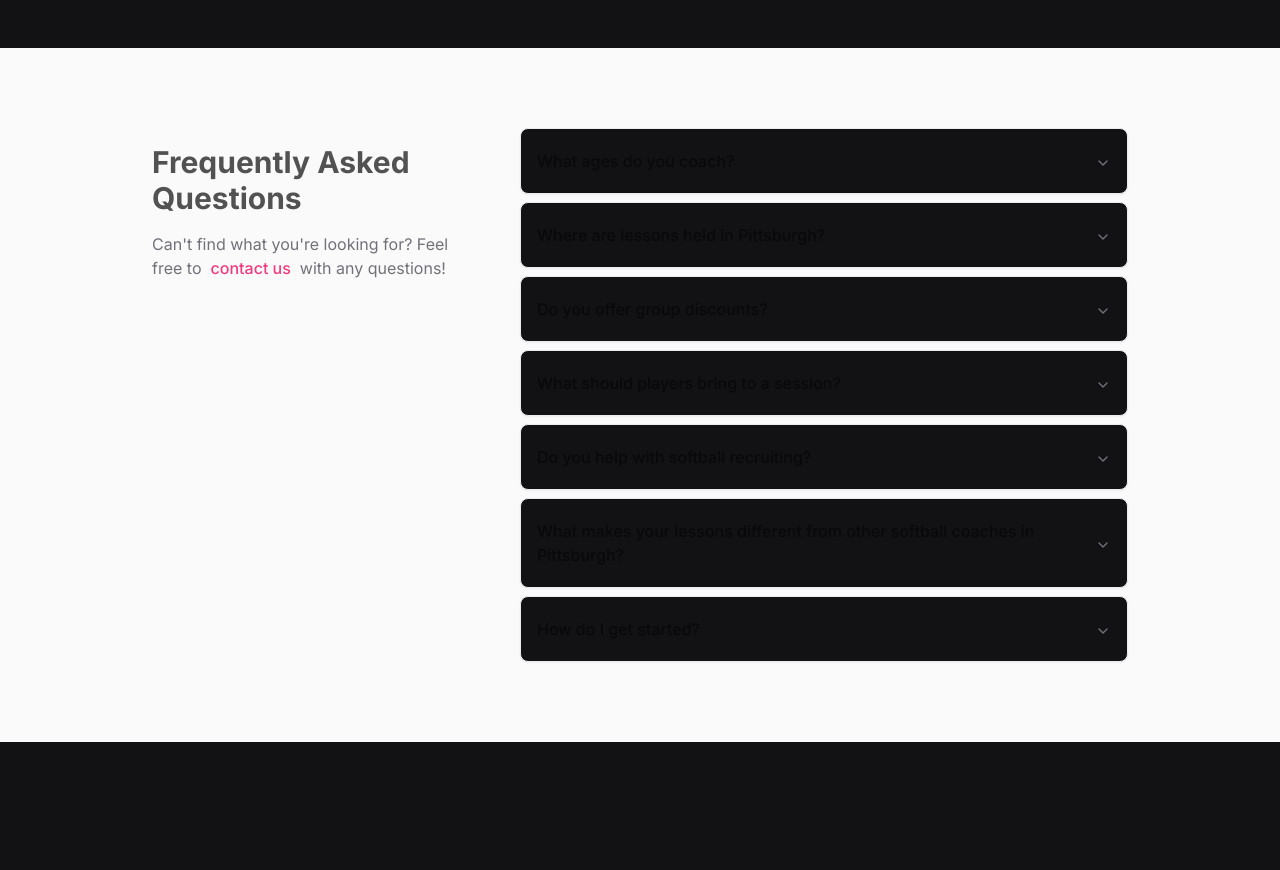
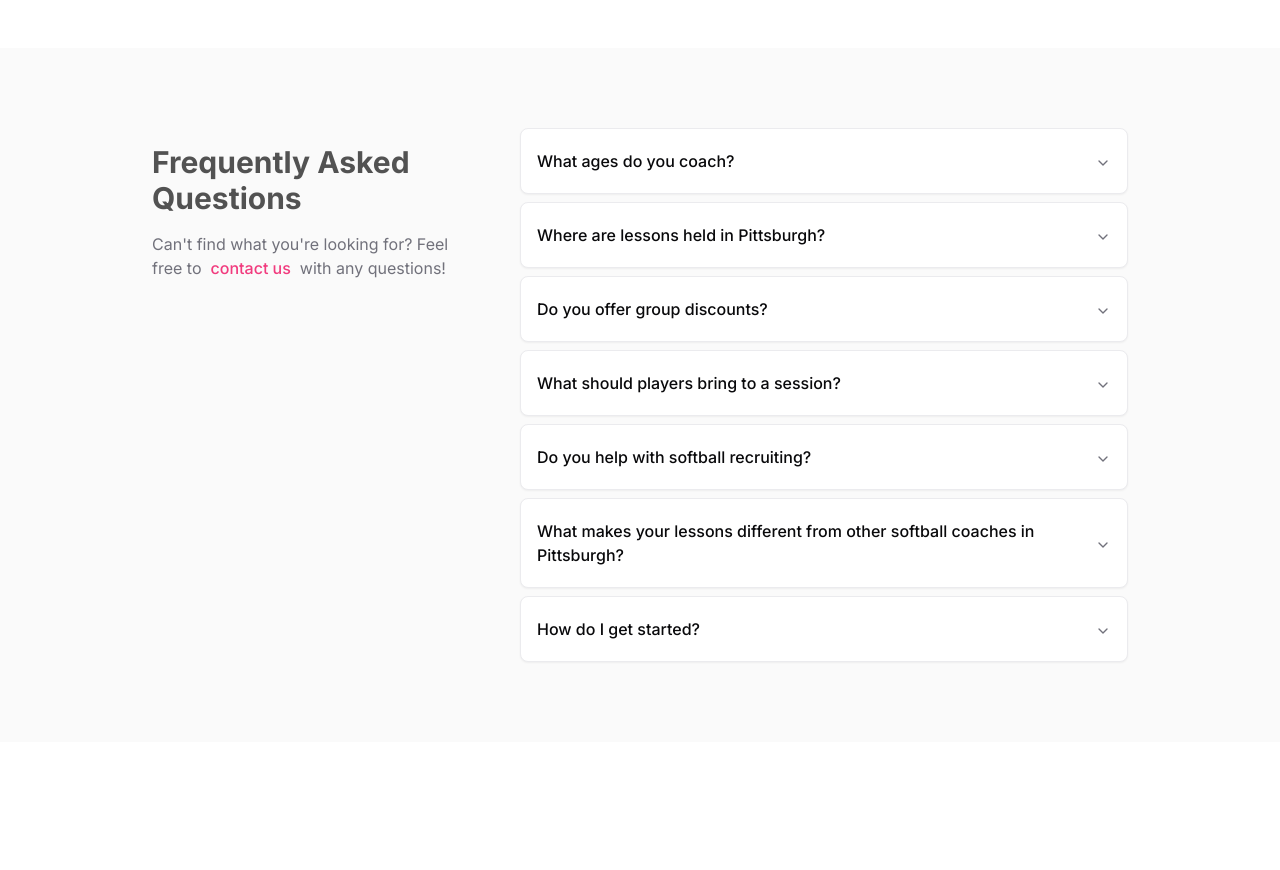
Before and after one commit to LifeOfSins/vinylsurgeons, a Next.js app: page / in a window 1280 px wide. Shown: the part 4500-5370 px from the top of the page. Built offline with nearby package versions, Linux system fonts and the light colour scheme.

Commit message:
fix colors

```diff
--- a/app/globals.css
+++ b/app/globals.css
@@ -7,7 +7,7 @@
 
 /** Colors **/
 :root {
-  --background: oklch(.183 .006 285.79);
+  --background: #ffffff;
   --background-dark: oklch(.183 .006 285.79);
   --foreground: var(--color-zinc-950);
   --card: var(--color-white);
```
